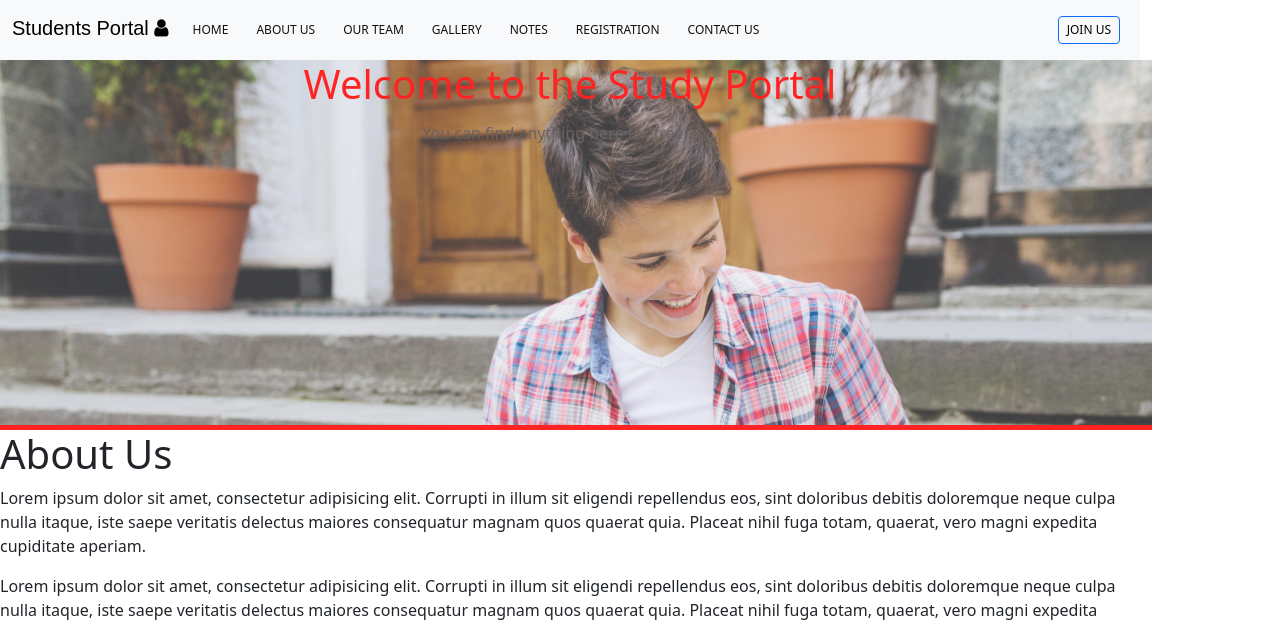
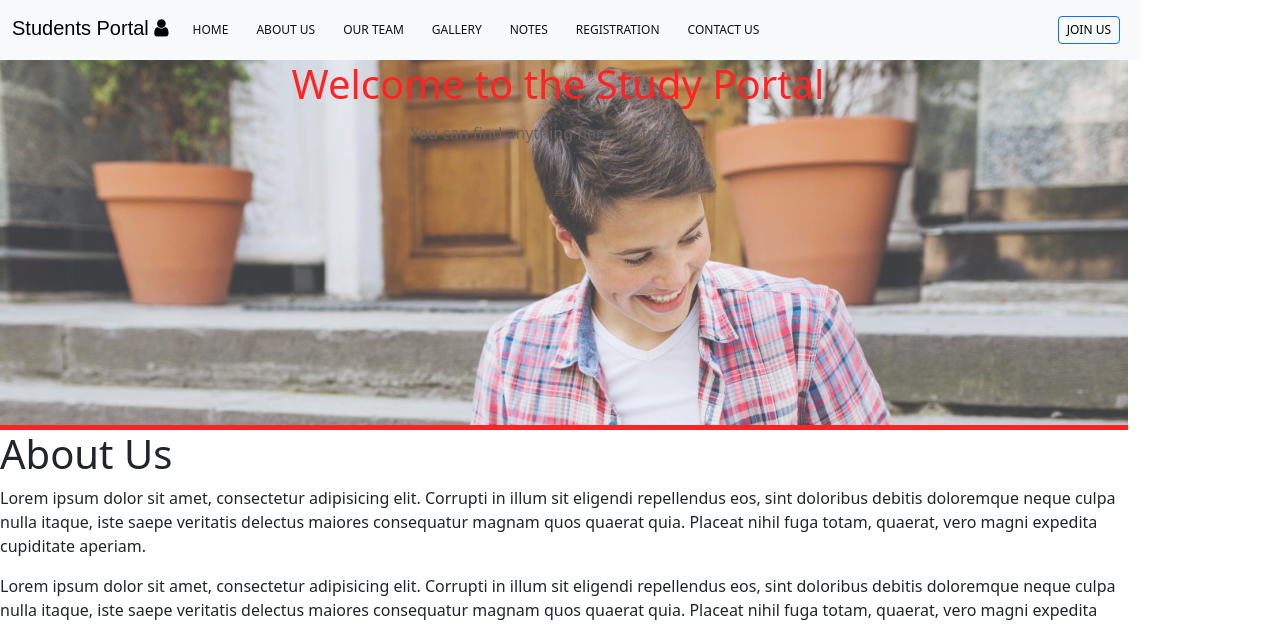
Before and after one commit to webdevavi96/myproject, a Django app: page /about/ in a window 1280 px wide. Shown: the top 624 px of the page. Run offline with Django 5.2, Linux system fonts and the light colour scheme; some web fonts are replaced.

Commit message:
update index.html

```diff
--- a/General/templates/index.html
+++ b/General/templates/index.html
@@ -18,8 +18,8 @@
 
 <body>
 
-  <div class="container m-0 p-0 md-col-12">
-    <div class="row m-0 p-0 sticky-sm-top md-col-12" id="navbar">
+  <div class="container m-0 p-0 col-md-12">
+    <div class="row m-0 p-0 sticky-sm-top col-md-12" id="navbar">
       <nav class="navbar navbar-expand-lg bg-body-tertiary">
   <div class="container-fluid">
     <a class="navbar-brand" href="/home">Students Portal <i class="fa fa-user"></i></a>
@@ -59,7 +59,7 @@
 </nav>
     </div>
 
-    <main class="row md-col-12">
+    <main class="row col-md-12">
       <section id="home">
          <h1>Welcome to the Study Portal</h1>
          <p>You can find anything here for free........</p>
```
